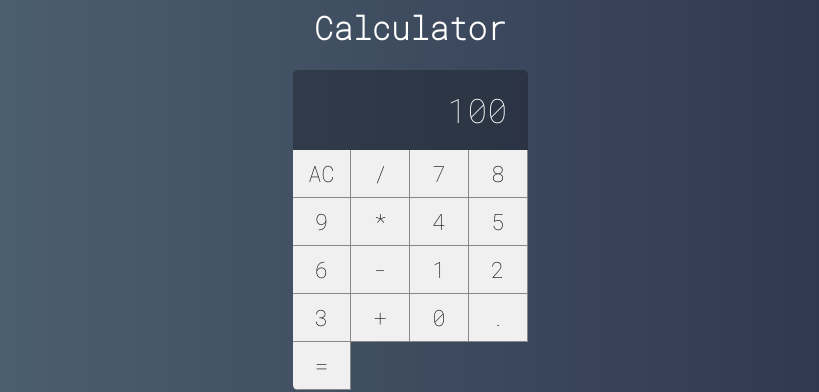
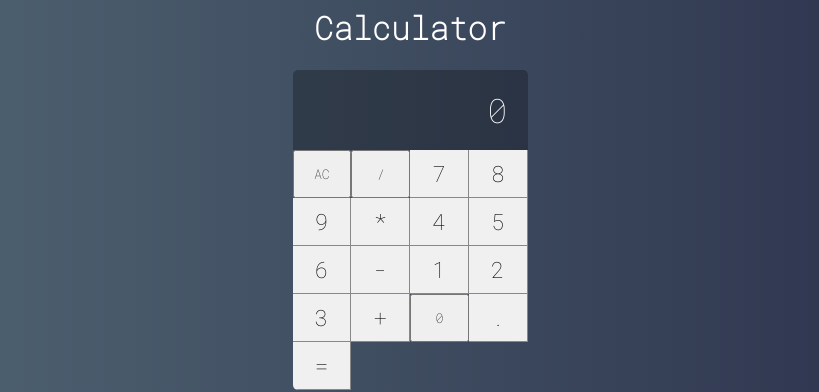
Before and after one commit to amartins25/Calculator-reactjs, a React (Create React App) app in the folder calculator-reactjs/: page / in a window 1280 px wide. Shown: the part 221-613 px from the top of the page, without its empty margins (230-1049 px from the left). Built offline with nearby package versions, Linux system fonts and the light colour scheme.

Commit message:
create state elements

```diff
--- a/calculator-reactjs/src/components/Button.css
+++ b/calculator-reactjs/src/components/Button.css
@@ -11,3 +11,24 @@
     border-bottom: var(--border-button);
     outline: none;
 }
+
+.button:active {
+    background-color: #ccc;
+}
+
+.button.double {
+    grid-column: span 2;
+}
+
+.button.triple {
+    grid-column: span 3;
+}
+
+.button.operation {
+    background-color: #fa8231;
+    color: #fff;
+}
+
+.button.operation:active {
+    background-color: #ffaa88cc;
+}
--- a/calculator-reactjs/src/components/Button.jsx
+++ b/calculator-reactjs/src/components/Button.jsx
@@ -1,5 +1,17 @@
 import React from 'react'
 import './Button.css'
 
-export default props =>
-<button className='button'>{props.label}</button>
+export default props => {
+    let classes = 'button'
+    classes += props.operation ? 'operation' : ''
+    classes += props.double ? 'double' : ''
+    classes += props.triple ? 'triple' : ''
+
+    return (
+        <button
+        onClick={e => props.click && props.click(props.label)}
+        className={classes}>
+            {props.label}
+        </button>
+    )
+}
--- a/calculator-reactjs/src/main/Calculator.jsx
+++ b/calculator-reactjs/src/main/Calculator.jsx
@@ -4,28 +4,78 @@
 import Button from '../components/Button'
 import Display from '../components/Display'
 
+const initialState = {
+    displayValue: '0',
+    clearDisplay: false,
+    operation: null,
+    values: [0, 0],
+    current: 0
+}
+
 export default class Calculator extends Component {
+
+    state = {...initialState}
+
+    constructor(props) {
+        super(props)
+        this.clearMemory = this.clearMemory.bind(this)
+        this.setOperation = this.setOperation.bind(this)
+        this.addDigit = this.addDigit.bind(this)
+
+    }
+
+    clearMemory() {
+        this.setState({...initialState })
+    }
+
+    setOperation(operation) {
+        console.log(operation)
+    }
+
+    addDigit(n) {
+        if (n === '.' && this.state.displayValue.includes('.')) {
+            return
+        }
+
+        const clearDisplay = this.state.displayValue === '0'
+            || this.state.clearDisplay
+        const currentValue = clearDisplay ? '' : this.state.displayValue
+        const displayValue = currentValue + n
+        this.setState({displayValue, clearDisplay: false})
+
+        if (n !== '.') {
+            const i = this.state.current
+            const newValue = parseFloat(displayValue)
+            const values = [...this.state.values]
+            values[i] = newValue
+            this.setState({ values })
+        }
+    }
+
     render() {
+        const addDigit = n => this.addDigit(n)
+        const setOperation = op => this.setOperation(op)
+
         return (
             <div className="calculator">
-                <Display value={100} />
-                <Button label="AC"/>
-                <Button label="/"/>
-                <Button label="7"/>
-                <Button label="8"/>
-                <Button label="9"/>
-                <Button label="*"/>
-                <Button label="4"/>
-                <Button label="5"/>
-                <Button label="6"/>
-                <Button label="-"/>
-                <Button label="1"/>
-                <Button label="2"/>
-                <Button label="3"/>
-                <Button label="+"/>
-                <Button label="0"/>
-                <Button label="."/>
-                <Button label="="/>
+                <Display value={this.state.displayValue} />
+                <Button label="AC" click={this.clearMemory} triple />
+                <Button label="/" click={this.setOperation}  operation/>
+                <Button label="7" click={this.addDigit} />
+                <Button label="8" click={this.addDigit}  />
+                <Button label="9" click={this.addDigit}  />
+                <Button label="*" click={this.setOperation} />
+                <Button label="4" click={this.addDigit}  />
+                <Button label="5" click={this.addDigit}  />
+                <Button label="6" click={this.addDigit}  />
+                <Button label="-" click={this.setOperation}  />
+                <Button label="1" click={this.addDigit}  />
+                <Button label="2" click={this.addDigit}  />
+                <Button label="3" click={this.addDigit}  />
+                <Button label="+" click={this.setOperation} />
+                <Button label="0" click={this.addDigit} double />
+                <Button label="." click={this.addDigit} />
+                <Button label="=" click={this.setOperation} />
             </div>
         )
     }
```
